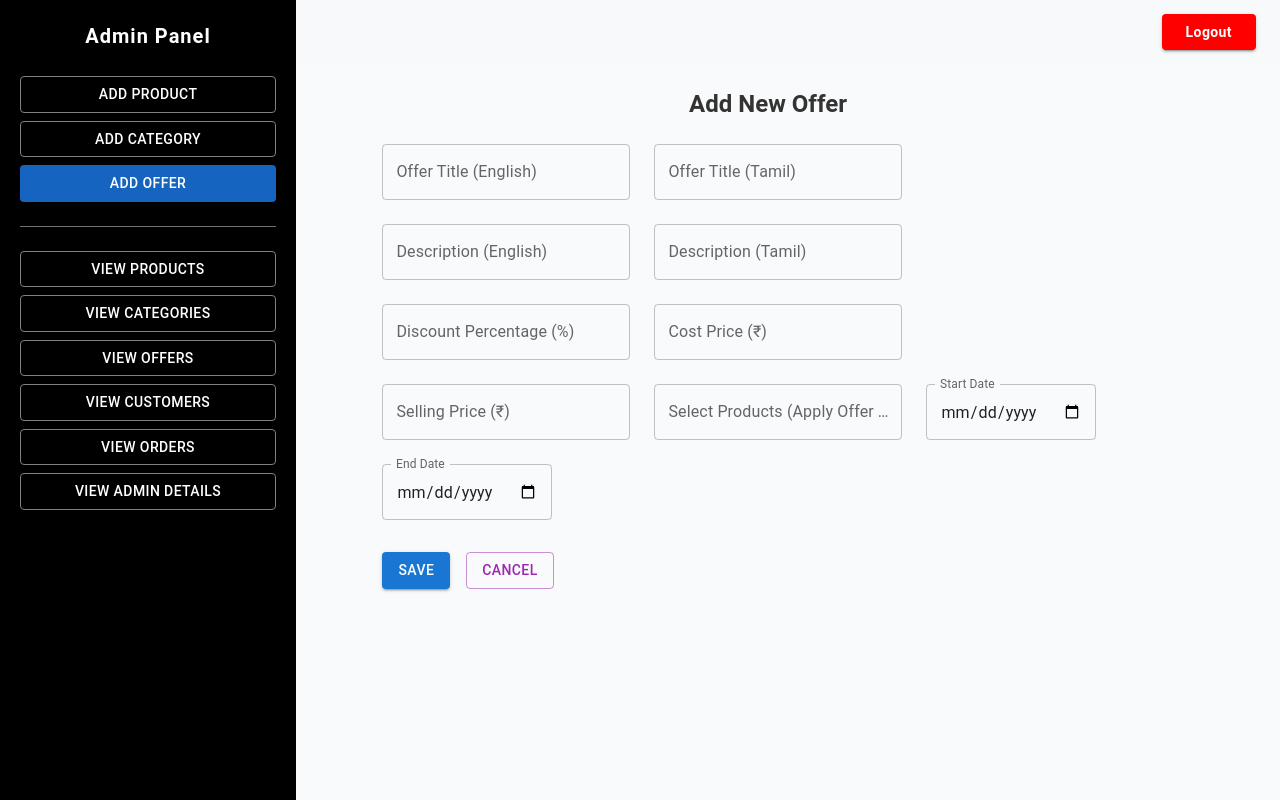
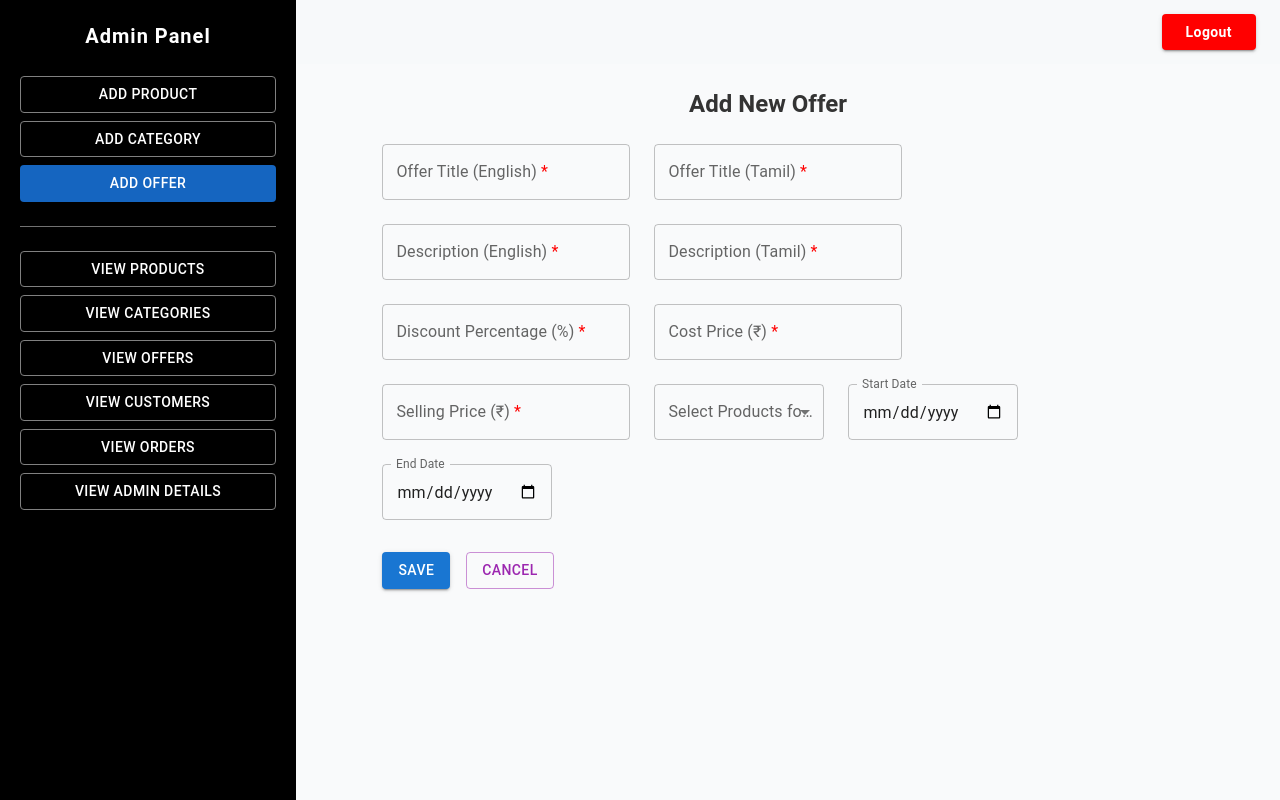
Before and after one commit to Nila2812/bagathsinghfishshop, a React app in the folder frontend/: page /admin/add-offer in a window 1280 px wide. Built offline with nearby package versions, Linux system fonts and the light colour scheme; the HTML template or start-up script is replaced by a standard one.

Commit message:
Done form validation

```diff
--- a/frontend/src/admin/components/FormSection.jsx
+++ b/frontend/src/admin/components/FormSection.jsx
@@ -1,4 +1,4 @@
-import React from "react";
+import React, { useState } from "react";
 import {
   Box,
   TextField,
@@ -10,18 +10,25 @@ import {
   Checkbox,
 } from "@mui/material";
 
-/**
- * Reusable FormSection component
- *
- * Props:
- * - title: string → section title (e.g. "Add Product")
- * - fields: array → list of field configs { name, label, type, options }
- * - values: object → form data state
- * - onChange: function → handles input change
- * - onSubmit: function → submit handler
- * - onCancel: function → cancel handler
- */
 const FormSection = ({ title, fields, values, onChange, onSubmit, onCancel }) => {
+  const [errors, setErrors] = useState({});
+
+  const validate = () => {
+    const newErrors = {};
+    fields.forEach((field) => {
+      if (field.required && !values[field.name]) {
+        newErrors[field.name] = "Please fill this field";
+      }
+    });
+    setErrors(newErrors);
+    return Object.keys(newErrors).length === 0;
+  };
+
+  const handleSubmit = () => {
+    if (!validate()) return; // stop if invalid
+    onSubmit();
+  };
+
   return (
     <Box
       sx={{
@@ -34,7 +41,7 @@ const FormSection = ({ title, fields, values, onChange, onSubmit, onCancel }) =>
     >
       <Typography
         variant="h5"
-        sx={{ mb: 3, fontWeight: 600, color: "#333" , textAlign: "center"}}
+        sx={{ mb: 3, fontWeight: 600, color: "#333", textAlign: "center" }}
       >
         {title}
       </Typography>
@@ -47,30 +54,21 @@ const FormSection = ({ title, fields, values, onChange, onSubmit, onCancel }) =>
               <TextField
                 select
                 fullWidth
-                label={field.label}
+                label={
+                  <>
+                    {field.label}
+                    {field.required && <span style={{ color: "red" }}> *</span>}
+                  </>
+                }
                 name={field.name}
                 value={values[field.name] || ""}
                 onChange={onChange}
+                error={!!errors[field.name]}
+                helperText={errors[field.name]}
                 InputLabelProps={{
-                  shrink: Boolean(values[field.name]), // stays up if a value exists
+                  shrink: Boolean(values[field.name]),
                 }}
-                sx={{
-                  minWidth: 160 ,
-                  "& .MuiInputLabel-root": {
-                    transform: "translate(14px, 12px) scale(1)", // label inside initially
-                    transition: "all 0.2s ease",
-                  },
-                  "& .Mui-focused .MuiInputLabel-root": {
-                    transform: "translate(14px, -9px) scale(0.75)", // float up on focus
-                  },
-                  "& .MuiInputLabel-shrink": {
-                    transform: "translate(14px, -9px) scale(0.75)", // float up if value exists
-                  },
-                  // "& .MuiSelect-select": {
-                  //   paddingTop: "20px",
-                  //   paddingBottom: "10px",
-                  // },
-                }}
+                sx={{ minWidth: 170 }}
               >
                 {field.options.map((option) => (
                   <MenuItem key={option.value} value={option.value}>
@@ -78,22 +76,23 @@ const FormSection = ({ title, fields, values, onChange, onSubmit, onCancel }) =>
                   </MenuItem>
                 ))}
               </TextField>
-
-            /* --- DATE FIELD --- */
             ) : field.type === "date" ? (
               <TextField
                 fullWidth
                 type="date"
-                label={field.label}
+                label={
+                  <>
+                    {field.label}
+                    {field.required && <span style={{ color: "red" }}> *</span>}
+                  </>
+                }
                 name={field.name}
                 value={values[field.name] || ""}
                 onChange={onChange}
-                InputLabelProps={{
-                  shrink: true, // 👈 label always visible above
-                }}
+                error={!!errors[field.name]}
+                helperText={errors[field.name]}
+                InputLabelProps={{ shrink: true }}
               />
-
-            /* --- CHECKBOX FIELD --- */
             ) : field.type === "checkbox" ? (
               <FormControlLabel
                 control={
@@ -104,11 +103,10 @@ const FormSection = ({ title, fields, values, onChange, onSubmit, onCancel }) =>
                     color="primary"
                   />
                 }
-                label={field.label} // 👈 label text visible beside checkbox
+                label={field.label}
               />
-
-            /* --- FILE FIELD --- */
             ) : field.type === "file" ? (
+              <>
                 <Button
                   variant="outlined"
                   component="label"
@@ -116,6 +114,7 @@ const FormSection = ({ title, fields, values, onChange, onSubmit, onCancel }) =>
                   sx={{ textAlign: "left" }}
                 >
                   {field.label}
+                  {field.required && <span style={{ color: "red" }}> *</span>}
                   <input
                     type="file"
                     name={field.name}
@@ -123,16 +122,27 @@ const FormSection = ({ title, fields, values, onChange, onSubmit, onCancel }) =>
                     onChange={(e) => onChange(e, "file")}
                   />
                 </Button>
-
-            /* --- DEFAULT TEXT / NUMBER FIELDS --- */
+                {errors[field.name] && (
+                  <Typography color="error" variant="caption">
+                    {errors[field.name]}
+                  </Typography>
+                )}
+              </>
             ) : (
               <TextField
                 fullWidth
-                label={field.label}
+                label={
+                  <>
+                    {field.label}
+                    {field.required && <span style={{ color: "red" }}> *</span>}
+                  </>
+                }
                 name={field.name}
                 type={field.type || "text"}
                 value={values[field.name] || ""}
                 onChange={onChange}
+                error={!!errors[field.name]}
+                helperText={errors[field.name]}
               />
             )}
           </Grid>
@@ -141,7 +151,7 @@ const FormSection = ({ title, fields, values, onChange, onSubmit, onCancel }) =>
 
       {/* --- ACTION BUTTONS --- */}
       <Box sx={{ mt: 4, display: "flex", gap: 2 }}>
-        <Button variant="contained" color="primary" onClick={onSubmit}>
+        <Button variant="contained" color="primary" onClick={handleSubmit}>
           Save
         </Button>
         <Button variant="outlined" color="secondary" onClick={onCancel}>
--- a/frontend/src/admin/pages/AddCategory.jsx
+++ b/frontend/src/admin/pages/AddCategory.jsx
@@ -50,8 +50,8 @@ const AddCategory = () => {
 
   // Fields config for FormSection
   const fields = [
-    { name: "name_en", label: "Category Name (English)" },
-    { name: "name_ta", label: "Category Name (Tamil)" },
+    { name: "name_en", label: "Category Name (English)", required: true },
+    { name: "name_ta", label: "Category Name (Tamil)", required: true },
     {
       name: "parentCategory",
       label: "SubCategory OF",
@@ -60,7 +60,7 @@ const AddCategory = () => {
     },
     { name: "description_en", label: "Description (English)", fullWidth: true },
     { name: "description_ta", label: "Description (Tamil)", fullWidth: true },
-    { name: "image", label: "Upload Image", type: "file", fullWidth: true },
+    { name: "image", label: "Upload Image", type: "file", fullWidth: true ,required: true},
   ];
 
   return (
--- a/frontend/src/admin/pages/AddOffer.jsx
+++ b/frontend/src/admin/pages/AddOffer.jsx
@@ -20,7 +20,7 @@ const AddOffer = () => {
     description_en: "",
     description_ta: "",
     discountPercent: "",
-    productIds: [],
+    productIds: "",
     costPrice: "",
     sellingPrice: "",
     startDate: "",
@@ -57,23 +57,25 @@ const AddOffer = () => {
 
   // Fields configuration for FormSection
   const fields = [
-    { name: "title_en", label: "Offer Title (English)" },
-    { name: "title_ta", label: "Offer Title (Tamil)" },
-    { name: "description_en", label: "Description (English)", fullWidth: true },
-    { name: "description_ta", label: "Description (Tamil)", fullWidth: true },
+    { name: "title_en", label: "Offer Title (English)", required: true },
+    { name: "title_ta", label: "Offer Title (Tamil)" , required: true },
+    { name: "description_en", label: "Description (English)", fullWidth: true, required: true },
+    { name: "description_ta", label: "Description (Tamil)", fullWidth: true , required: true },
     {
       name: "discountPercent",
       label: "Discount Percentage (%)",
-      type: "number",
+      type: "number", required: true
     },
-    { name: "costPrice", label: "Cost Price (₹)", type: "number" },
-    { name: " sellingPrice", label: "Selling Price (₹)", type: "number" },
+    { name: "costPrice", label: "Cost Price (₹)", type: "number" , required: true },
+    { name: " sellingPrice", label: "Selling Price (₹)", type: "number" , required: true },
     {
       name: "productIds",
-      label: "Select Products (Apply Offer To)",
-      type: "multiselect",
+      label: "Select Products for offer",
+      type: "select",
       options: productOptions,
       fullWidth: true,
+      multiple: true,
+      required: true,
     },
     { name: "startDate", label: "Start Date", type: "date" },
     { name: "endDate", label: "End Date", type: "date" },
--- a/frontend/src/admin/pages/AddProduct.jsx
+++ b/frontend/src/admin/pages/AddProduct.jsx
@@ -54,11 +54,12 @@ const AddProduct = () => {
       type: "select",
       options: categoryOptions,
       fullWidth: true,
+      required: true
     },
-    { name: "name_en", label: "Product Name (English)" },
-    { name: "name_ta", label: "Product Name (Tamil)" },
-    { name: "price", label: "Price (₹)", type: "number" },
-    { name: "weightValue", label: "Weight Value", type: "number" },
+    { name: "name_en", label: "Product Name (English)" ,required: true},
+    { name: "name_ta", label: "Product Name (Tamil)",required: true },
+    { name: "price", label: "Price (₹)", type: "number" ,required: true},
+    { name: "weightValue", label: "Weight Value", type: "number",required: true },
     {
       name: "weightUnit",
       label: "Weight Unit",
@@ -68,13 +69,14 @@ const AddProduct = () => {
         { value: "kg", label: "kg" },
         { value: "piece", label: "Piece" },
       ],
-    },
-    { name: "stockQty", label: "Stock Quantity", type: "number" },
+   required: true },
+    { name: "stockQty", label: "Stock Quantity", type: "number"  ,required: true },
     {
       name: "image",
       label: "Product Image",
       type: "file",
       fullWidth: true,
+      required: true
     },
   ];
 
```
Also changed, not shown: 1 other file (tests, documents, lock files or other folders). Lines whose indentation alone changed are shown as unchanged.
